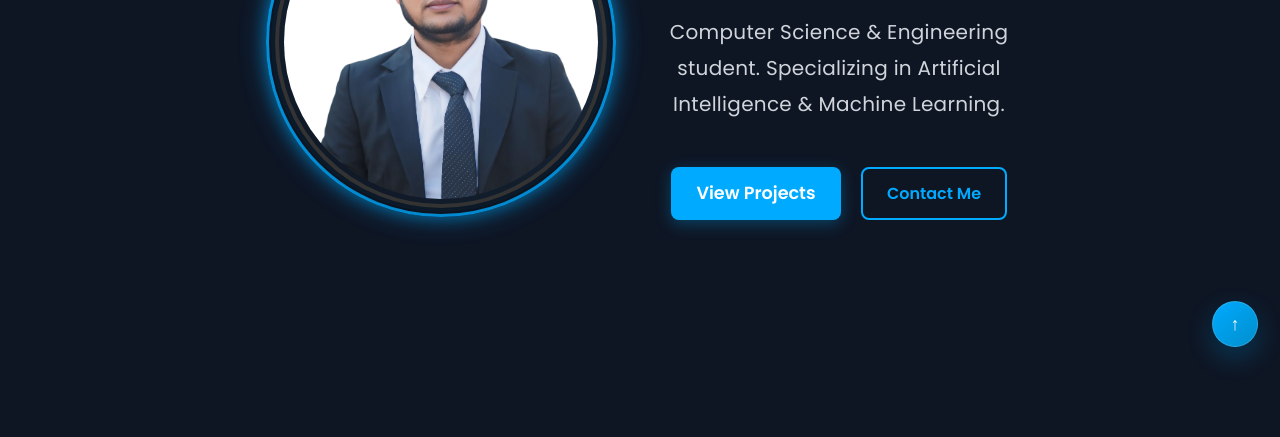
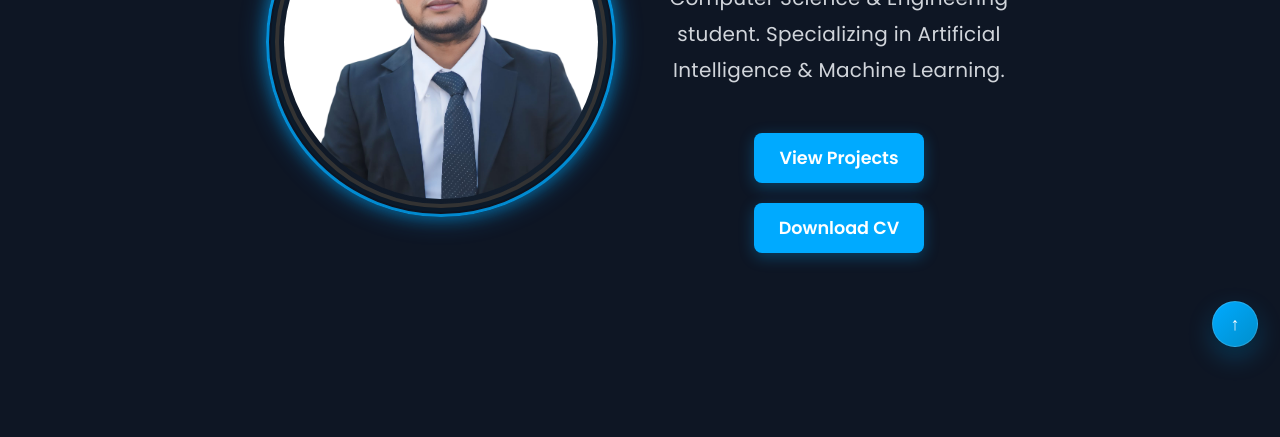
Before and after one commit to Ferdaus71/Portfolio, a plain HTML site: page index.html in a window 1280 px wide. Shown: the part 363-800 px from the top of the page. Drawn offline with Linux system fonts and the light colour scheme.

Commit message:
error fix in projects

```diff
--- a/index.html
+++ b/index.html
@@ -94,7 +94,7 @@
                 <li><a href="skills.html">Skills</a></li>
                 <li><a href="projects.html">Projects</a></li>
                 <li><a href="research.html">Research</a></li>
-                < <li><a href="contact.html">Contact</a></li>
+                <li><a href="contact.html">Contact</a></li>
             </ul>
         </nav>
     </header>
@@ -114,8 +114,8 @@
                 Computer Science & Engineering student. Specializing in Artificial Intelligence & Machine Learning.
             </p>
             <div class="hero-btns">
-                <a href="skills.html" class="btn">View Projects</a>
-                <a href="contact.html" class="btn-secondary">Contact Me</a>
+                <a href="projects.html" class="btn">View Projects</a>
+                <a href="Ferdaus- CV.pdf" class="btn">Download CV</a>
             </div>
         </div>
     </section>
```
